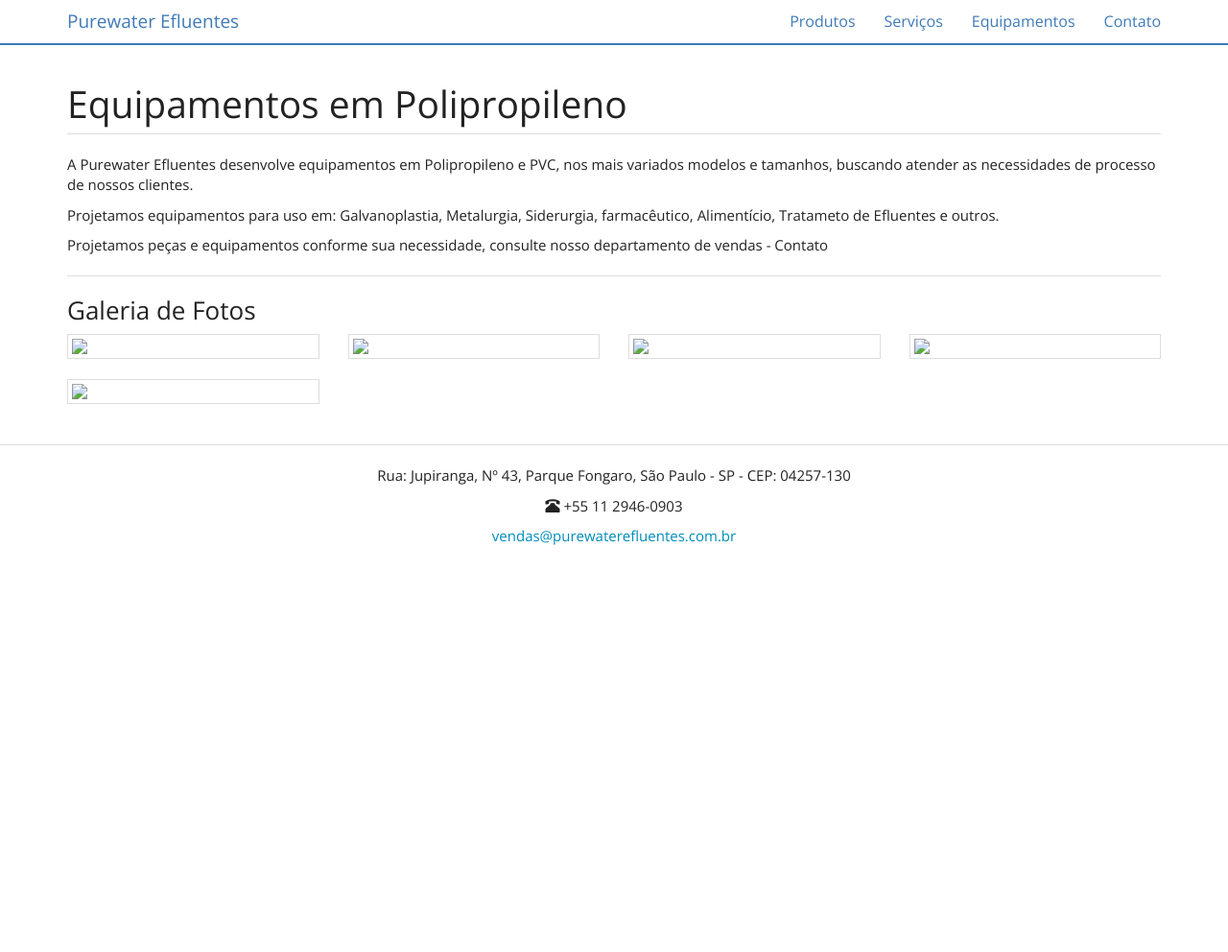
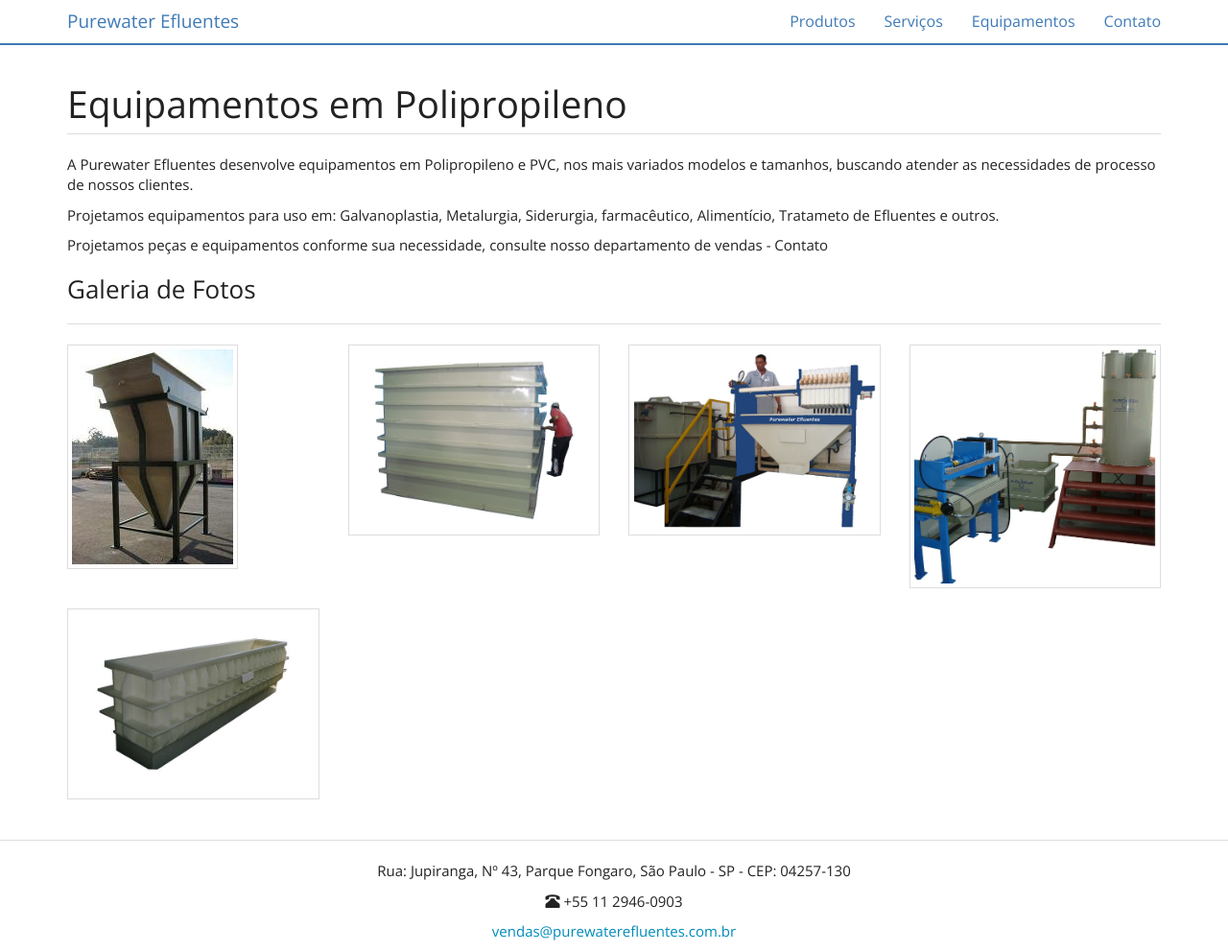
Before and after one commit to purewaterefluentes/purewaterefluentes.github.io, a Jekyll site: the page built from equipamentos/polipropileno/index.html, in a window 1280 px wide and 992 px high. Shown: the whole window at 96% size. Built offline with Jekyll 4.4.1, drawn with Linux system fonts in a browser that asks for light colours; nearby versions of some CDN libraries; library files that are not in the unit come from our copies.

Commit message:
fix broken image url

```diff
--- a/equipamentos/polipropileno/index.html
+++ b/equipamentos/polipropileno/index.html
@@ -10,15 +10,16 @@
       <br>
       <p>Projetamos peças e equipamentos conforme sua necessidade, consulte nosso departamento de vendas -  Contato</p>
 
+      <h3>Galeria de Fotos</h3>
       <hr>
-
-      <h3>Galeria de Fotos</h3>
       <div class="row">
-        <div class="col-lg-3 col-sm-4 col-xs-6"><a title="Equipamento em Polipropileno" href="#"><img class="thumbnail img-responsive" src="../../images/equipamento_polipropileno_01.jpg"></a></div>
-        <div class="col-lg-3 col-sm-4 col-xs-6"><a title="Equipamento em Polipropileno" href="#"><img class="thumbnail img-responsive" src="../../images/equipamento_polipropileno_02.jpg"></a></div>
-        <div class="col-lg-3 col-sm-4 col-xs-6"><a title="Equipamento em Polipropileno" href="#"><img class="thumbnail img-responsive" src="../../images/equipamento_polipropileno_03.jpg"></a></div>
-        <div class="col-lg-3 col-sm-4 col-xs-6"><a title="Equipamento em Polipropileno" href="#"><img class="thumbnail img-responsive" src="../../images/equipamento_polipropileno_04.jpg"></a></div>
-        <div class="col-lg-3 col-sm-4 col-xs-6"><a title="Equipamento em Polipropileno" href="#"><img class="thumbnail img-responsive" src="../../images/equipamento_polipropileno_05.jpg"></a></div>
+        <div class="col-lg-3 col-sm-4 col-xs-6"><a title="Equipamento em Polipropileno" href="#">
+            <img class="thumbnail img-responsive" src="../../website/images/equipamento_polipropileno_01.jpg"></a>
+          </div>
+        <div class="col-lg-3 col-sm-4 col-xs-6"><a title="Equipamento em Polipropileno" href="#"><img class="thumbnail img-responsive" src="../../website/images/equipamento_polipropileno_02.jpg"></a></div>
+        <div class="col-lg-3 col-sm-4 col-xs-6"><a title="Equipamento em Polipropileno" href="#"><img class="thumbnail img-responsive" src="../../website/images/equipamento_polipropileno_03.jpg"></a></div>
+        <div class="col-lg-3 col-sm-4 col-xs-6"><a title="Equipamento em Polipropileno" href="#"><img class="thumbnail img-responsive" src="../../website/images/equipamento_polipropileno_04.jpg"></a></div>
+        <div class="col-lg-3 col-sm-4 col-xs-6"><a title="Equipamento em Polipropileno" href="#"><img class="thumbnail img-responsive" src="../../website/images/equipamento_polipropileno_05.jpg"></a></div>
       </div>
 
     </div> <!-- /container -->
```
